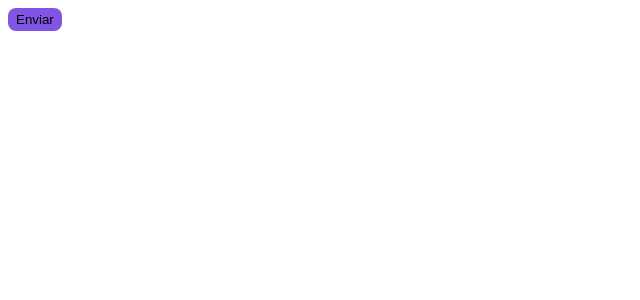
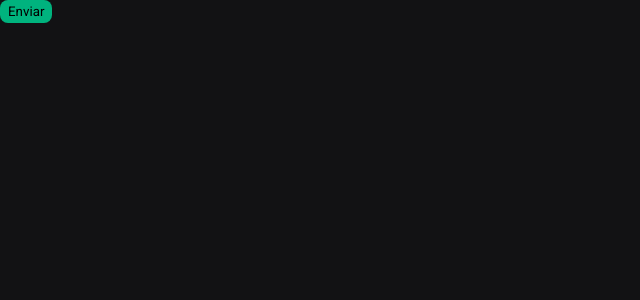
Before and after one commit to felipengr/ignite-shop, a Next.js app: page / in a window 1280 px wide. Shown: the top 300 px of the page, without its empty margins (0-640 px from the left). Built offline with nearby package versions, Linux system fonts and the light colour scheme.

Commit message:
Estilos globais

```diff
--- a/src/pages/_app.tsx
+++ b/src/pages/_app.tsx
@@ -1,3 +1,8 @@
-export default function App({ Component, pageProps }) {
+import { AppProps } from "next/app";
+import { globalStyles } from "../styles/global";
+
+globalStyles()
+
+export default function App({ Component, pageProps }: AppProps) {
   return <Component {...pageProps} />
 }
--- a/src/pages/index.tsx
+++ b/src/pages/index.tsx
@@ -1,7 +1,7 @@
 import { styled } from "../styles"
 
 const Button = styled('button', {
-  backgroundColor: '$rocketseat',
+  backgroundColor: '$green300',
   borderRadius: 8,
   border: 0,
   padding: '4px 8px'
--- /dev/null
+++ b/src/styles/global.ts
@@ -0,0 +1,19 @@
+import { globalCss } from ".";
+
+export const globalStyles = globalCss({
+    '*': {
+        margin: 0,
+        padding: 0,
+    },
+
+    body: {
+        '-webkit-font-smoothing': 'antialiased',
+        backgroundColor: "$gray900",
+        color: "$gray100",
+    },
+
+    'body, input, textarea, button': {
+        fontFamily: 'Roboto',
+        fontWeight: 400,
+    }
+})
--- a/src/styles/index.ts
+++ b/src/styles/index.ts
@@ -12,7 +12,15 @@
 } = createStitches({
     theme: {
         colors: {
-            rocketseat: "#8254e6"
+            white: '#fff',
+
+            gray900: '#121214',
+            gray800: '#202024',
+            gray300: '#c4c4cc',
+            gray100: '#e1e1e6',
+
+            green500: '#00875f',
+            green300: '#00b37e',
         }
     }
 })
```
